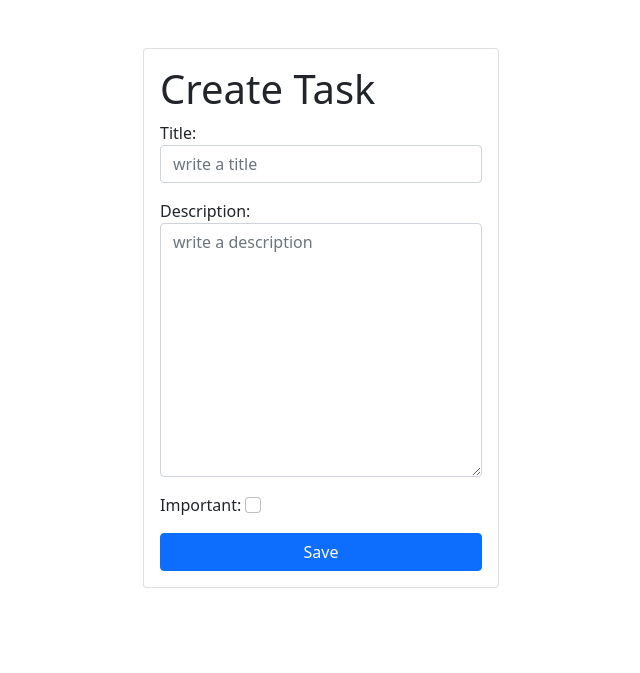
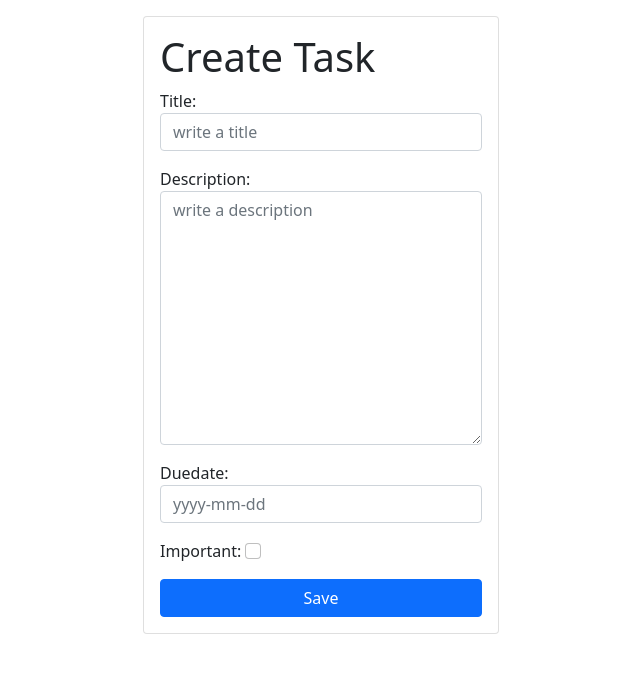
Before and after one commit to adolfolozaa/django-auth-crud, a Django app: page /tasks/create/ in a window 1280 px wide. Shown: the part 56-729 px from the top of the page, without its empty margins (319-959 px from the left). Run offline with Django 4.2, Linux system fonts and the light colour scheme; the visitor is signed in with stand-in values (Sample User, id 1).

Commit message:
duedate1

```diff
--- a/tasks/forms.py
+++ b/tasks/forms.py
@@ -2,12 +2,15 @@ from django.forms import ModelForm
 from django import forms
 from .models import Task
 
+
 class TaskForm(forms.ModelForm):
     class Meta:
         model = Task
-        fields = ['title', 'description','important']
+        fields = ['title', 'description','duedate', 'important']
         widgets = {
             'title': forms.TextInput(attrs={'class':      'form-control', 'placeholder': 'write a title'}),
-            'description': forms.Textarea(attrs={'class' : 'form-control', 'placeholder': 'write a description'}),
-            'important': forms.CheckboxInput(attrs={'class' : 'form-check-input m-bottom'}),
+            'description': forms.Textarea(attrs={'class': 'form-control', 'placeholder': 'write a description'}),
+            'duedate': forms.DateInput (attrs={'class':      'form-control', 'placeholder': 'yyyy-mm-dd'}),
+
+            'important': forms.CheckboxInput(attrs={'class': 'form-check-input m-bottom'}),
         }
--- a/tasks/models.py
+++ b/tasks/models.py
@@ -5,8 +5,9 @@ from django.contrib.auth.models import User
 class Task(models.Model):
     title = models.CharField(max_length=200)
     description = models.TextField(blank=True)
+    duedate = models.DateField(null=False, blank=True)
     created = models.DateTimeField(auto_now_add=True)
-    datecompleted = models.DateTimeField(null=True,blank=True)
+    datecompleted = models.DateTimeField(null=True, blank=True)
     important = models.BooleanField(default=False)
     user = models.ForeignKey(User, on_delete=models.CASCADE)
 
--- a/tasks/templates/create_task.html
+++ b/tasks/templates/create_task.html
@@ -4,7 +4,7 @@
 
 <main class="container">
     <div class="row">
-        <div class="col-md-4 offset-md-4 mt-5">
+        <div class="col-md-4 offset-md-4 mt-3">
 
 
             <form action="/tasks/create/" method="POST" class="card card-body">
--- a/tasks/templates/tasks.html
+++ b/tasks/templates/tasks.html
@@ -20,8 +20,9 @@
 
                     </header>
                     <p>{{task.description}}</p>
-
-
+                    <p style="text-align:left">duedate: {{task.duedate}}</p>
+                    <p style="text-align:right">created: {{task.created}}</p>
+                    <p style="text-align:right">completed: {{task.datecompleted}}</p>
                 </a>
                 {% endfor %}
             </ul>
@@ -29,5 +30,4 @@
     </div>
 </main>
 
-
 {% endblock %}
```
Also changed, not shown: tasks/migrations/0003_task_duedate.py (added), tasks/migrations/0004_alter_task_duedate.py (added), tasks/migrations/0005_alter_task_duedate.py (added), tasks/migrations/0006_remove_task_duedate.py (added), tasks/migrations/0007_task_duedate.py (added).
